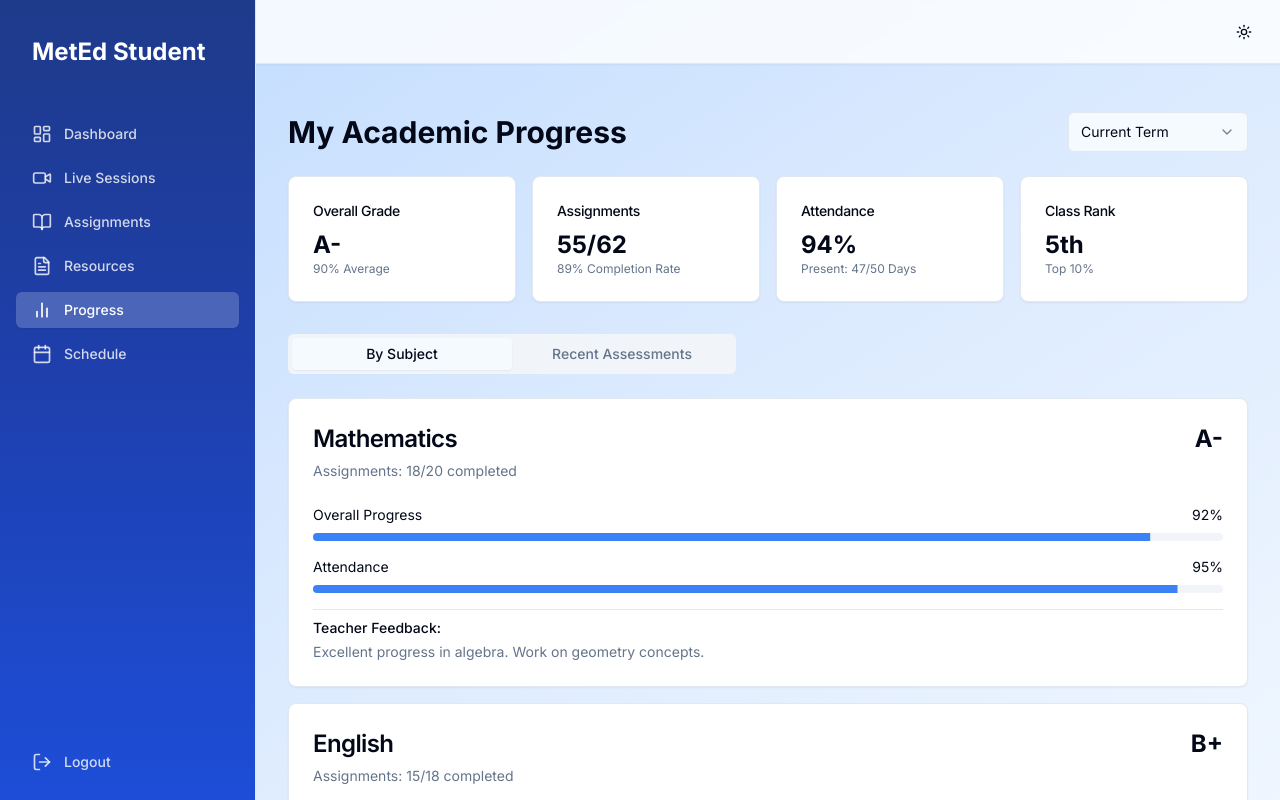
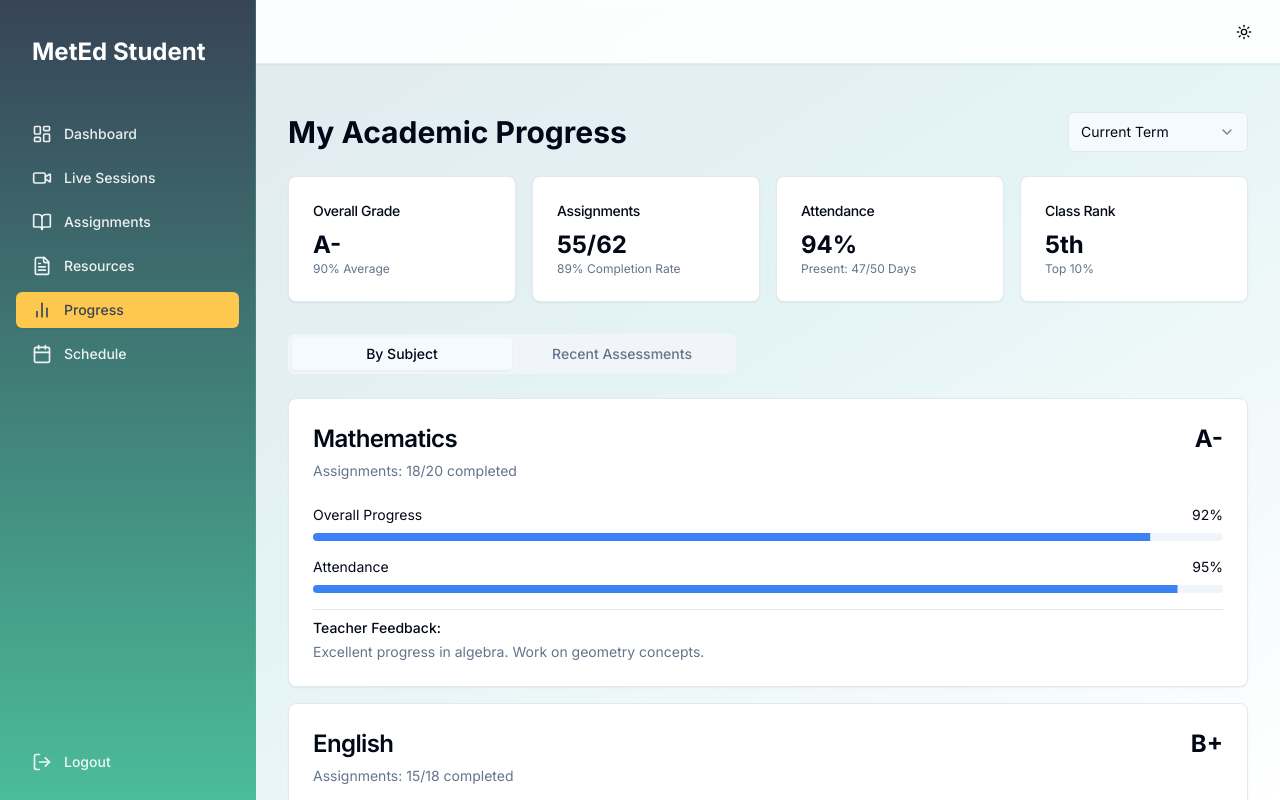
Before and after one commit to Tanees244/Meted-Prototype, a Next.js app: page /student/progress in a window 1280 px wide. Shown: the top 800 px of the page. Built offline with nearby package versions, Linux system fonts and the light colour scheme.

Commit message:
Refactor student layout styles to enhance visual consistency and user experience; update mobile navigation and sidebar gradients with new color scheme.

```diff
--- a/components/student/student-layout.tsx
+++ b/components/student/student-layout.tsx
@@ -64,8 +64,8 @@ export default function StudentLayout({ children }: StudentLayoutProps) {
   ]
 
   const MobileNav = () => (
-    <div className="flex flex-col flex-grow bg-gradient-to-b from-blue-900 via-blue-800 to-blue-700 dark:from-blue-950 dark:via-blue-900 dark:to-blue-800 h-full">
-      <div className="flex items-center justify-between h-16 flex-shrink-0 px-6 border-b border-blue-800/30 dark:border-blue-700/30">
+    <div className="flex flex-col flex-grow bg-gradient-to-b from-[#374457] to-[#4BBC9A] h-full">
+      <div className="flex items-center justify-between h-16 flex-shrink-0 px-6 border-b border-[#4BBC9A]/30">
         <Link href="/student/dashboard" className="text-2xl font-bold text-white">
           MetEd Student
         </Link>
@@ -78,15 +78,15 @@ export default function StudentLayout({ children }: StudentLayoutProps) {
               href={item.href}
               className={`group flex items-center px-4 py-2 text-sm font-medium rounded-md transition-colors ${
                 item.current
-                  ? "bg-white/20 text-white shadow-sm"
-                  : "text-white/80 hover:bg-white/10 hover:text-white"
+                  ? "bg-[#FEC74E] text-[#374457] shadow-sm"
+                  : "text-white/90 hover:bg-[#4BBC9A]/30 hover:text-white"
               }`}
             >
               <item.icon
                 className={`mr-3 h-5 w-5 transition-colors ${
                   item.current
-                    ? "text-white"
-                    : "text-white/80 group-hover:text-white"
+                    ? "text-[#374457]"
+                    : "text-white/90 group-hover:text-white"
                 }`}
                 aria-hidden="true"
               />
@@ -97,10 +97,10 @@ export default function StudentLayout({ children }: StudentLayoutProps) {
         <div className="mt-auto pb-4">
           <Link
             href="/student"
-            className="group flex items-center px-4 py-2 text-sm font-medium rounded-md text-white/80 hover:bg-white/10 hover:text-white transition-colors"
+            className="group flex items-center px-4 py-2 text-sm font-medium rounded-md text-white/90 hover:bg-[#4BBC9A]/30 hover:text-white transition-colors"
           >
             <LogOut
-              className="mr-3 h-5 w-5 text-white/80 group-hover:text-white transition-colors"
+              className="mr-3 h-5 w-5 text-white/90 group-hover:text-white transition-colors"
               aria-hidden="true"
             />
             Logout
@@ -116,10 +116,10 @@ export default function StudentLayout({ children }: StudentLayoutProps) {
   }
 
   return (
-    <div className="flex h-screen bg-gradient-to-br from-blue-200 via-blue-100 to-blue-50">
+    <div className="flex h-screen bg-gradient-to-br from-[#374457]/10 via-[#4BBC9A]/10 to-white">
       {/* Sidebar for desktop */}
       <div className="hidden md:flex md:w-64 md:flex-col md:fixed md:inset-y-0">
-        <div className="flex flex-col flex-grow border-r border-border bg-gradient-to-b from-blue-900 via-blue-800 to-blue-700 dark:from-blue-950 dark:via-blue-900 dark:to-blue-800 px-4 py-5">
+        <div className="flex flex-col flex-grow border-r border-[#4BBC9A]/30 bg-gradient-to-b from-[#374457] to-[#4BBC9A] px-4 py-5">
           <div className="flex items-center justify-between h-16 flex-shrink-0 px-4">
             <Link href="/student/dashboard" className="text-2xl font-bold text-white">
               MetEd Student
@@ -133,15 +133,15 @@ export default function StudentLayout({ children }: StudentLayoutProps) {
                   href={item.href}
                   className={`group flex items-center px-4 py-2 text-sm font-medium rounded-md transition-colors ${
                     item.current
-                      ? "bg-white/20 text-white shadow-sm"
-                      : "text-white/80 hover:bg-white/10 hover:text-white"
+                      ? "bg-[#FEC74E] text-[#374457] shadow-sm"
+                      : "text-white/90 hover:bg-[#4BBC9A]/30 hover:text-white"
                   }`}
                 >
                   <item.icon
                     className={`mr-3 h-5 w-5 transition-colors ${
                       item.current
-                        ? "text-white"
-                        : "text-white/80 group-hover:text-white"
+                        ? "text-[#374457]"
+                        : "text-white/90 group-hover:text-white"
                     }`}
                     aria-hidden="true"
                   />
@@ -152,10 +152,10 @@ export default function StudentLayout({ children }: StudentLayoutProps) {
             <div className="mt-auto">
               <Link
                 href="/student"
-                className="group flex items-center px-4 py-2 text-sm font-medium rounded-md text-white/80 hover:bg-white/10 hover:text-white transition-colors"
+                className="group flex items-center px-4 py-2 text-sm font-medium rounded-md text-white/90 hover:bg-[#4BBC9A]/30 hover:text-white transition-colors"
               >
                 <LogOut
-                  className="mr-3 h-5 w-5 text-white/80 group-hover:text-white transition-colors"
+                  className="mr-3 h-5 w-5 text-white/90 group-hover:text-white transition-colors"
                   aria-hidden="true"
                 />
                 Logout
@@ -169,7 +169,7 @@ export default function StudentLayout({ children }: StudentLayoutProps) {
       <div className="md:hidden">
         <Sheet>
           <SheetTrigger asChild>
-            <Button variant="ghost" size="icon" className="fixed top-4 left-4 z-50">
+            <Button variant="ghost" size="icon" className="fixed top-4 left-4 z-50 text-[#374457] hover:text-[#4BBC9A]">
               <Menu className="h-6 w-6" />
             </Button>
           </SheetTrigger>
@@ -181,7 +181,7 @@ export default function StudentLayout({ children }: StudentLayoutProps) {
 
       {/* Main content */}
       <div className="flex-1 md:pl-64">
-        <div className="sticky top-0 z-40 flex h-16 shrink-0 items-center gap-x-4 border-b border-border bg-white/80 backdrop-blur-sm px-4 shadow-sm dark:bg-gray-900/80">
+        <div className="sticky top-0 z-40 flex h-16 shrink-0 items-center gap-x-4 border-b border-[#4BBC9A]/20 bg-white/90 backdrop-blur-sm px-4 shadow-sm">
           <div className="flex flex-1 gap-x-4 self-stretch lg:gap-x-6">
             <div className="flex flex-1"></div>
             <div className="flex items-center gap-x-4 lg:gap-x-6">
```
